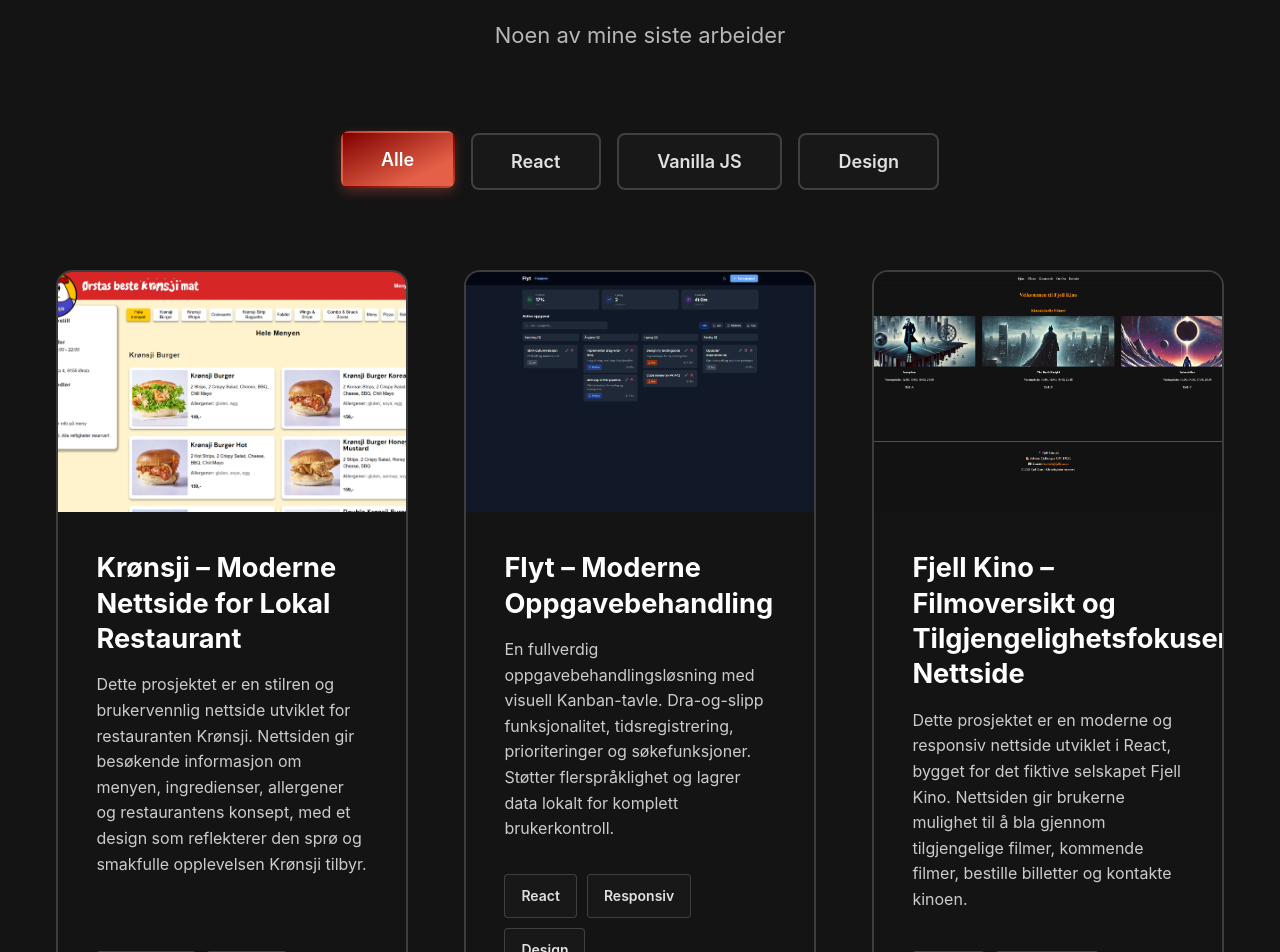
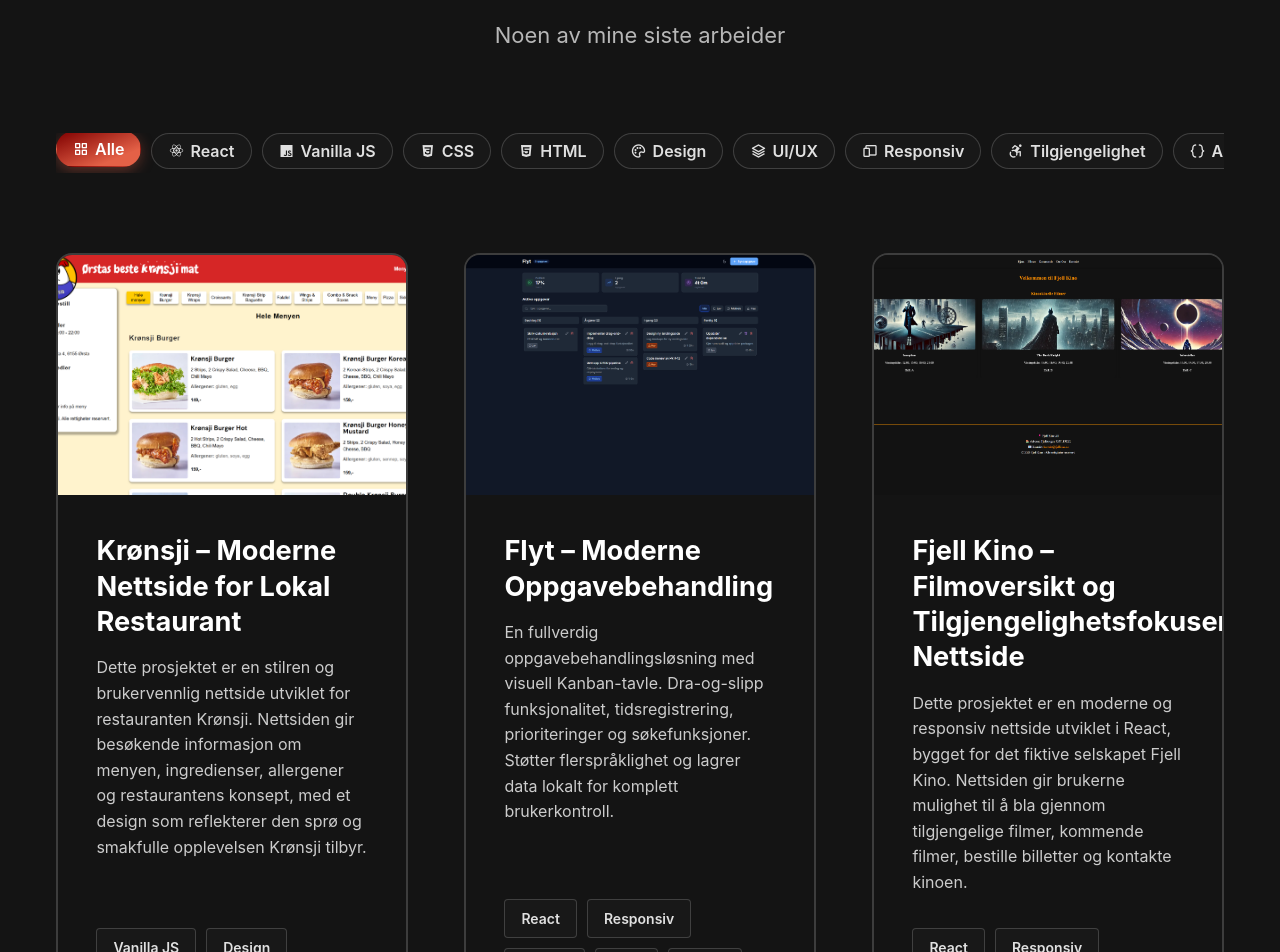
Before and after one commit to Olebraende/portfolio-olebrande, a React (Vite) app: page / in a window 1280 px wide. Shown: the part 3000-3952 px from the top of the page. Built offline with nearby package versions, Linux system fonts and the light colour scheme.

Commit message:
Enhance project filtering functionality and update styles; add new tags and improve UI components

```diff
--- a/src/components/sections/FeaturedProjects.jsx
+++ b/src/components/sections/FeaturedProjects.jsx
@@ -6,21 +6,56 @@ import ProjectCard from '../ui/ProjectCard';
 import { projectsData } from '../../data/projects';
 import styles from '../../styles/modules/FeaturedProjects.module.css';
 
+const INITIAL_COUNT = 4;
+
+const FILTERS = [
+  { id: 'react', icon: 'bxl-react' },
+  { id: 'vanilla', icon: 'bxl-javascript' },
+  { id: 'css', icon: 'bxl-css3' },
+  { id: 'html', icon: 'bxl-html5' },
+  { id: 'design', icon: 'bx-palette' },
+  { id: 'ui-ux', icon: 'bx-layer' },
+  { id: 'responsive', icon: 'bx-devices' },
+  { id: 'accessibility', icon: 'bx-accessibility' },
+  { id: 'api', icon: 'bx-code-curly' },
+  { id: 'typescript', icon: 'bxl-typescript' },
+];
+
 const FeaturedProjects = () => {
   const { t } = useLanguage();
-  const [activeFilter, setActiveFilter] = useState('all');
+  const [activeFilters, setActiveFilters] = useState(new Set());
+  const [showAll, setShowAll] = useState(false);
   const [ref, isVisible] = useScrollAnimation();
 
-  const filters = [
-    { id: 'all', label: t.projects.filterAll },
-    { id: 'react', label: t.projects.filterReact },
-    { id: 'vanilla', label: t.projects.filterVanilla },
-    { id: 'design', label: t.projects.filterDesign },
-  ];
+  const toggleFilter = (filterId) => {
+    setActiveFilters(prev => {
+      const next = new Set(prev);
+      if (next.has(filterId)) {
+        next.delete(filterId);
+      } else {
+        next.add(filterId);
+      }
+      return next;
+    });
+    setShowAll(false);
+  };
 
-  const filteredProjects = activeFilter === 'all'
+  const clearFilters = () => {
+    setActiveFilters(new Set());
+    setShowAll(false);
+  };
+
+  const filteredProjects = activeFilters.size === 0
     ? projectsData
-    : projectsData.filter(project => project.tags.includes(activeFilter));
+    : projectsData.filter(project =>
+        project.tags.some(tag => activeFilters.has(tag))
+      );
+
+  const displayedProjects = showAll
+    ? filteredProjects
+    : filteredProjects.slice(0, INITIAL_COUNT);
+
+  const hasMore = filteredProjects.length > INITIAL_COUNT;
 
   return (
     <section className={styles.projects} id="projects">
@@ -32,17 +67,29 @@ const FeaturedProjects = () => {
           <p className={styles.subtitle}>{t.projects.subtitle}</p>
         </div>
 
-        {/* Filter Buttons */}
-        <div className={styles.filters}>
-          {filters.map((filter) => (
+        {/* Filter Chips */}
+        <div className={styles.filtersWrapper}>
+          <div className={styles.filters}>
             <button
-              key={filter.id}
-              className={`${styles.filterBtn} ${activeFilter === filter.id ? styles.active : ''}`}
-              onClick={() => setActiveFilter(filter.id)}
+              className={`${styles.filterChip} ${activeFilters.size === 0 ? styles.active : ''}`}
+              onClick={clearFilters}
             >
-              {filter.label}
+              <i className="bx bx-grid-alt"></i>
+              <span>{t.projects.filterAll}</span>
             </button>
-          ))}
+            {FILTERS.map((filter) => (
+              t.projects.tags[filter.id] && (
+                <button
+                  key={filter.id}
+                  className={`${styles.filterChip} ${activeFilters.has(filter.id) ? styles.active : ''}`}
+                  onClick={() => toggleFilter(filter.id)}
+                >
+                  <i className={`bx ${filter.icon}`}></i>
+                  <span>{t.projects.tags[filter.id]}</span>
+                </button>
+              )
+            ))}
+          </div>
         </div>
 
         {/* Projects Grid */}
@@ -50,16 +97,38 @@ const FeaturedProjects = () => {
           ref={ref}
           className={`${styles.projectsGrid} ${isVisible ? styles.visible : ''}`}
         >
-          {filteredProjects.map((project) => (
-            <ProjectCard key={project.id} project={project} />
+          {displayedProjects.map((project, index) => (
+            <div
+              key={project.id}
+              className={styles.cardWrapper}
+              style={{ animationDelay: `${index * 80}ms` }}
+            >
+              <ProjectCard
+                project={project}
+                onTagClick={toggleFilter}
+              />
+            </div>
           ))}
         </div>
 
-        {/* Show message if no projects match filter */}
+        {/* No Results */}
         {filteredProjects.length === 0 && (
-          <p className={styles.noResults}>
-            {t.common.error}
-          </p>
+          <p className={styles.noResults}>{t.common.error}</p>
+        )}
+
+        {/* Show All / Show Less */}
+        {hasMore && (
+          <div className={styles.showAllWrapper}>
+            <button
+              className={styles.showAllBtn}
+              onClick={() => setShowAll(prev => !prev)}
+            >
+              {showAll
+                ? t.projects.showLess
+                : t.projects.showAll.replace('{count}', filteredProjects.length)}
+              <i className={`bx ${showAll ? 'bx-chevron-up' : 'bx-chevron-down'}`}></i>
+            </button>
+          </div>
         )}
       </Container>
     </section>
--- a/src/components/ui/ProjectCard.jsx
+++ b/src/components/ui/ProjectCard.jsx
@@ -1,7 +1,7 @@
 import { useLanguage } from '../../hooks/useLanguage';
 import styles from '../../styles/modules/ProjectCard.module.css';
 
-const ProjectCard = ({ project }) => {
+const ProjectCard = ({ project, onTagClick }) => {
   const { language, t } = useLanguage();
 
   return (
@@ -21,9 +21,14 @@ const ProjectCard = ({ project }) => {
 
         <div className={styles.tags}>
           {project.tags.map((tag) => (
-            <span key={tag} className={styles.tag}>
-              {t.projects.tags[tag]}
-            </span>
+            <button
+              key={tag}
+              type="button"
+              className={styles.tag}
+              onClick={() => onTagClick?.(tag)}
+            >
+              {t.projects.tags[tag] || tag}
+            </button>
           ))}
         </div>
 
--- a/src/data/projects.js
+++ b/src/data/projects.js
@@ -11,7 +11,7 @@ export const projectsData = [
     },
     image: '/pics/kroensji.png',
     liveUrl: 'https://krønsji.no',
-    tags: ['vanilla', 'design', 'responsive'],
+    tags: ['vanilla', 'design', 'responsive', 'css', 'html', 'ui-ux'],
   },
   {
     id: 2,
@@ -26,7 +26,7 @@ export const projectsData = [
     image: '/pics/flyt-todo.png',
     liveUrl: 'https://flyt-todo.netlify.app/',
     githubUrl: 'https://github.com/Olebraende/todo',
-    tags: ['react', 'responsive', 'design'],
+    tags: ['react', 'responsive', 'design', 'css', 'ui-ux'],
   },
   {
     id: 3,
@@ -40,7 +40,7 @@ export const projectsData = [
     },
     image: '/pics/fjell-kino.png',
     liveUrl: 'https://olem-kodehode4.github.io/Fjell-Kino/',
-    tags: ['react', 'responsive', 'accessibility'],
+    tags: ['react', 'responsive', 'accessibility', 'css', 'api'],
   },
   {
     id: 4,
@@ -54,7 +54,7 @@ export const projectsData = [
     },
     image: '/pics/calendar.png',
     liveUrl: 'https://olem-kodehode4.github.io/juleoppgave/',
-    tags: ['vanilla', 'design'],
+    tags: ['vanilla', 'design', 'css', 'html'],
   },
   {
     id: 5,
@@ -68,6 +68,6 @@ export const projectsData = [
     },
     image: '/pics/pong-game.png',
     liveUrl: 'https://olebraende.github.io/Pong-Game/',
-    tags: ['vanilla'],
+    tags: ['vanilla', 'css', 'html'],
   },
 ];
--- a/src/locales/en.js
+++ b/src/locales/en.js
@@ -36,9 +36,8 @@ export const en = {
     title: 'Featured Projects',
     subtitle: 'Some of my recent work',
     filterAll: 'All',
-    filterReact: 'React',
-    filterVanilla: 'Vanilla JS',
-    filterDesign: 'Design',
+    showAll: 'Show all ({count})',
+    showLess: 'Show less',
     viewLive: 'View Live Demo',
     viewCode: 'View Code',
     tags: {
@@ -47,6 +46,11 @@ export const en = {
       design: 'Design',
       responsive: 'Responsive',
       accessibility: 'Accessibility',
+      css: 'CSS',
+      html: 'HTML',
+      'ui-ux': 'UI/UX',
+      api: 'API',
+      typescript: 'TypeScript',
     },
   },
 
--- a/src/locales/no.js
+++ b/src/locales/no.js
@@ -36,9 +36,8 @@ export const no = {
     title: 'Utvalgte Prosjekter',
     subtitle: 'Noen av mine siste arbeider',
     filterAll: 'Alle',
-    filterReact: 'React',
-    filterVanilla: 'Vanilla JS',
-    filterDesign: 'Design',
+    showAll: 'Vis alle ({count})',
+    showLess: 'Vis færre',
     viewLive: 'Se Live Demo',
     viewCode: 'Se Kode',
     tags: {
@@ -47,6 +46,11 @@ export const no = {
       design: 'Design',
       responsive: 'Responsiv',
       accessibility: 'Tilgjengelighet',
+      css: 'CSS',
+      html: 'HTML',
+      'ui-ux': 'UI/UX',
+      api: 'API',
+      typescript: 'TypeScript',
     },
   },
 
--- a/src/styles/modules/FeaturedProjects.module.css
+++ b/src/styles/modules/FeaturedProjects.module.css
@@ -20,62 +20,142 @@
   opacity: 0.8;
 }
 
-/* Filter Buttons */
+/* ========================================
+   FILTER CHIPS
+======================================== */
+
+.filtersWrapper {
+  overflow-x: auto;
+  -webkit-overflow-scrolling: touch;
+  scrollbar-width: none;
+  margin-bottom: var(--space-2xl);
+  padding-bottom: 4px; /* prevent focus ring clip */
+}
+
+.filtersWrapper::-webkit-scrollbar {
+  display: none;
+}
+
 .filters {
   display: flex;
+  gap: var(--space-xs);
+  width: max-content;
+  min-width: 100%;
   justify-content: center;
-  flex-wrap: wrap;
-  gap: var(--space-sm);
-  margin-bottom: var(--space-2xl);
 }
 
-.filterBtn {
-  padding: var(--space-sm) var(--space-lg);
+.filterChip {
+  display: inline-flex;
+  align-items: center;
+  gap: 6px;
+  padding: 7px 16px;
+  font-size: var(--font-sm);
+  font-weight: 600;
+  font-family: inherit;
+  color: var(--color-text-muted);
+  background-color: var(--color-background);
+  border: 1.5px solid var(--color-border);
+  border-radius: 999px;
+  cursor: pointer;
+  transition: all var(--transition-base);
+  white-space: nowrap;
+}
+
+.filterChip i {
+  font-size: 1rem;
+  line-height: 1;
+}
+
+.filterChip:hover {
+  border-color: var(--color-accent);
+  color: var(--color-text);
+  transform: translateY(-1px);
+}
+
+.filterChip.active {
+  background: var(--gradient-primary);
+  border-color: transparent;
+  color: var(--color-text);
+  box-shadow: 0 4px 14px rgba(228, 97, 71, 0.35);
+  transform: translateY(-2px);
+}
+
+/* ========================================
+   PROJECTS GRID
+======================================== */
+
+.projectsGrid {
+  display: grid;
+  grid-template-columns: repeat(auto-fill, minmax(320px, 1fr));
+  gap: var(--space-xl);
+}
+
+/* Card wrapper for staggered animation */
+.cardWrapper {
+  opacity: 0;
+  height: 100%;
+}
+
+.projectsGrid.visible .cardWrapper {
+  animation: cardEnter 0.5s ease-out forwards;
+}
+
+@keyframes cardEnter {
+  from {
+    opacity: 0;
+    transform: translateY(24px);
+  }
+  to {
+    opacity: 1;
+    transform: translateY(0);
+  }
+}
+
+/* Respect prefers-reduced-motion */
+@media (prefers-reduced-motion: reduce) {
+  .cardWrapper {
+    opacity: 1;
+  }
+
+  .projectsGrid.visible .cardWrapper {
+    animation: none;
+  }
+}
+
+/* ========================================
+   SHOW ALL BUTTON
+======================================== */
+
+.showAllWrapper {
+  display: flex;
+  justify-content: center;
+  margin-top: var(--space-xl);
+}
+
+.showAllBtn {
+  display: inline-flex;
+  align-items: center;
+  gap: var(--space-xs);
+  padding: var(--space-sm) var(--space-2xl);
   font-size: var(--font-base);
   font-weight: 600;
+  font-family: inherit;
   color: var(--color-text-muted);
-  background-color: var(--color-background);
+  background-color: transparent;
   border: 2px solid var(--color-border);
   border-radius: var(--radius-md);
   cursor: pointer;
   transition: all var(--transition-base);
 }
 
-.filterBtn:hover {
+.showAllBtn:hover {
   border-color: var(--color-accent);
-  color: var(--color-text);
+  color: var(--color-accent);
+  transform: translateY(-2px);
 }
 
-.filterBtn.active {
-  background: var(--gradient-primary);
-  border-color: transparent;
-  color: var(--color-text);
-  transform: translateY(-2px);
-  box-shadow: 0 4px 12px rgba(228, 97, 71, 0.3);
-}
-
-/* Projects Grid */
-.projectsGrid {
-  display: grid;
-  grid-template-columns: repeat(auto-fill, minmax(320px, 1fr));
-  gap: var(--space-xl);
-  opacity: 0;
-  transform: translateY(30px);
-  transition: opacity 0.8s ease-out, transform 0.8s ease-out;
-}
-
-.projectsGrid.visible {
-  opacity: 1;
-  transform: translateY(0);
-}
-
-/* Respect prefers-reduced-motion */
-@media (prefers-reduced-motion: reduce) {
-  .projectsGrid {
-    opacity: 1;
-    transform: none;
-    transition: none;
-  }
+.showAllBtn i {
+  font-size: var(--font-lg);
 }
 
 /* No Results Message */
@@ -114,13 +194,17 @@
     font-size: var(--font-base);
   }
 
-  .filters {
+  .filtersWrapper {
     margin-bottom: var(--space-xl);
   }
 
-  .filterBtn {
-    padding: var(--space-xs) var(--space-md);
-    font-size: var(--font-sm);
+  .filters {
+    justify-content: flex-start;
+  }
+
+  .filterChip {
+    padding: 6px 12px;
+    font-size: var(--font-xs);
   }
 
   .projectsGrid {
@@ -128,14 +212,3 @@
     gap: var(--space-md);
   }
 }
-
-@media (max-width: 480px) {
-  .filters {
-    gap: var(--space-xs);
-  }
-
-  .filterBtn {
-    font-size: var(--font-xs);
-    padding: var(--space-xs) var(--space-sm);
-  }
-}
--- a/src/styles/modules/ProjectCard.module.css
+++ b/src/styles/modules/ProjectCard.module.css
@@ -69,11 +69,20 @@
   padding: var(--space-xs) var(--space-sm);
   font-size: var(--font-xs);
   font-weight: 600;
+  font-family: inherit;
   background-color: var(--color-background);
   border: 1px solid var(--color-border);
   border-radius: var(--radius-sm);
   color: var(--color-text-muted);
   text-transform: capitalize;
+  cursor: pointer;
+  transition: all var(--transition-fast);
+}
+
+.tag:hover {
+  border-color: var(--color-accent);
+  color: var(--color-text);
+  background-color: rgba(228, 97, 71, 0.08);
 }
 
 .buttons {
```
Also changed, not shown: 1 other file (tests, documents, lock files or other folders).
